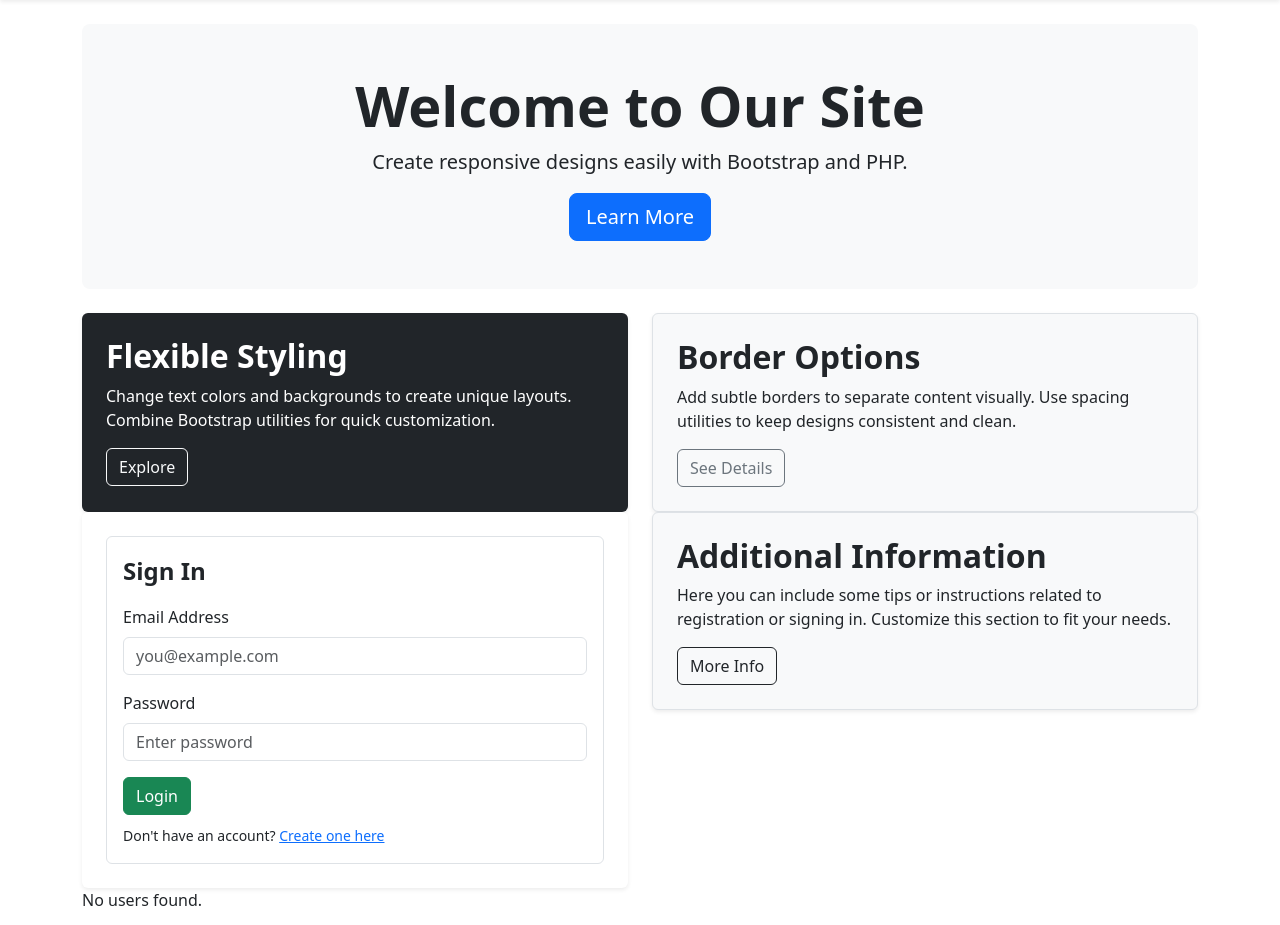
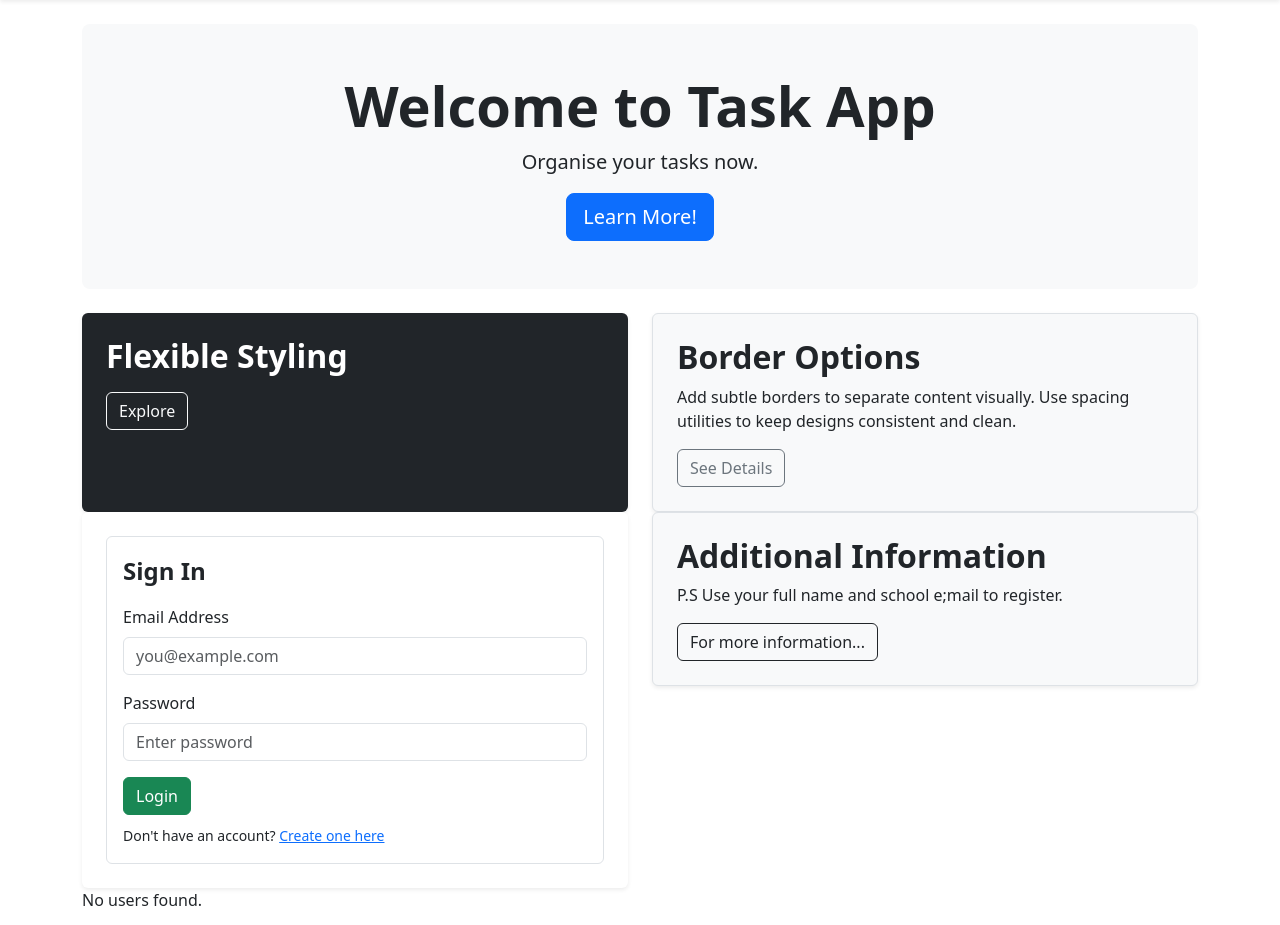
Before and after one commit to ShaloNatalie/IAP-Assignment-1, a PHP site: page /IAP/ in a window 1280 px wide. Shown: the part 56-981 px from the top of the page. Run offline with PHP 8.4, Linux system fonts and the light colour scheme; data that the repository does not hold is empty.

Commit message:
Further Customization

```diff
--- a/IAP-Assignment-1/Authorization/AuthForms.php
+++ b/IAP-Assignment-1/Authorization/AuthForms.php
@@ -10,7 +10,7 @@ class AuthForms {
 
                 <div class="mb-3">
                     <label for="reg_fullname" class="form-label">Full Name</label>
-                    <input type="text" id="reg_fullname" name="user_fullname" class="form-control" placeholder="John Doe" required>
+                    <input type="text" id="reg_fullname" name="user_fullname" class="form-control" placeholder="Your Name Here" required>
                 </div>
 
                 <div class="mb-3">
@@ -26,7 +26,7 @@ class AuthForms {
                 <?php $this->createButton('Register', 'btn_register'); ?>
 
                 <div class="mt-2">
-                    <small>Already a member? <a href="login.php">Login here</a></small>
+                    <small>Are you a member? <a href="login.php">Login!</a></small>
 
             </fieldset>
         </form>
--- a/IAP-Assignment-1/Layout/PageBuilder.php
+++ b/IAP-Assignment-1/Layout/PageBuilder.php
@@ -13,7 +13,7 @@ class PageBuilder {
             <meta name="author" content="Site Admin">
             <title><?php echo htmlspecialchars($config['page_title'] ?? 'Task App'); ?></title>
             <link rel="stylesheet" href="https://cdn.jsdelivr.net/npm/bootstrap@5.3.0/dist/css/bootstrap.min.css">
-            <meta name="theme-color" content="#0d6efd">
+            <meta name="theme-color" content="#8d4487ff">
         </head>
         <?php
     }
@@ -26,7 +26,7 @@ class PageBuilder {
             <nav class="navbar navbar-expand-lg navbar-dark bg-dark shadow-sm">
                 <div class="container-fluid">
                     <a class="navbar-brand fw-bold" href="./">
-                        <?php echo htmlspecialchars($config['site_name'] ?? 'MySite'); ?>
+                        <?php echo htmlspecialchars($config['site_name'] ?? 'Task App'); ?>
                     </a>
                     <button class="navbar-toggler" type="button" data-bs-toggle="collapse" data-bs-target="#mainNav"
                             aria-controls="mainNav" aria-expanded="false" aria-label="Toggle navigation">
@@ -64,12 +64,12 @@ class PageBuilder {
         <section class="bg-light p-5 rounded-3 mb-4 text-center">
             <div class="container">
                 <h1 class="display-4 fw-semibold">
-                    <?php echo htmlspecialchars($config['banner_title'] ?? 'Welcome to Our Site'); ?>
+                    <?php echo htmlspecialchars($config['banner_title'] ?? 'Welcome to Task App'); ?>
                 </h1>
                 <p class="lead">
-                    <?php echo htmlspecialchars($config['banner_text'] ?? 'Create responsive designs easily with Bootstrap and PHP.'); ?>
+                    <?php echo htmlspecialchars($config['banner_text'] ?? 'Organise your tasks now.'); ?>
                 </p>
-                <a href="#content" class="btn btn-primary btn-lg">Learn More</a>
+                <a href="#content" class="btn btn-primary btn-lg">Learn More!</a>
             </div>
         </section>
         <?php
@@ -82,7 +82,7 @@ class PageBuilder {
             <div class="col-md-6">
                 <div class="p-4 bg-dark text-white rounded shadow-sm h-100">
                     <h2 class="fw-bold">Flexible Styling</h2>
-                    <p>Change text colors and backgrounds to create unique layouts. Combine Bootstrap utilities for quick customization.</p>
+                    <p></p>
                     <button class="btn btn-outline-light">Explore</button>
                 </div>
             </div>
@@ -118,8 +118,8 @@ class PageBuilder {
             <div class="col-md-6">
                 <div class="p-4 bg-light border rounded shadow-sm">
                     <h2 class="fw-bold">Additional Information</h2>
-                    <p>Here you can include some tips or instructions related to registration or signing in. Customize this section to fit your needs.</p>
-                    <button class="btn btn-outline-dark">More Info</button>
+                    <p>P.S Use your full name and school e;mail to register.</p>
+                    <button class="btn btn-outline-dark">For more information...</button>
                 </div>
             </div>
         </section>
--- a/IAP-Assignment-1/Login.php
+++ b/IAP-Assignment-1/Login.php
@@ -1,7 +1,6 @@
 <?php
 require 'Autoload.php';
 
-// Remove namespace references
 $ObjPageBuilder = new PageBuilder();
 $formObj = new AuthForms();
 
```
Also changed, not shown: IAP-Assignment-1/Mailer/Mail.php (+5 -5 lines), IAP-Assignment-1/test.php (+6 -6 lines).
